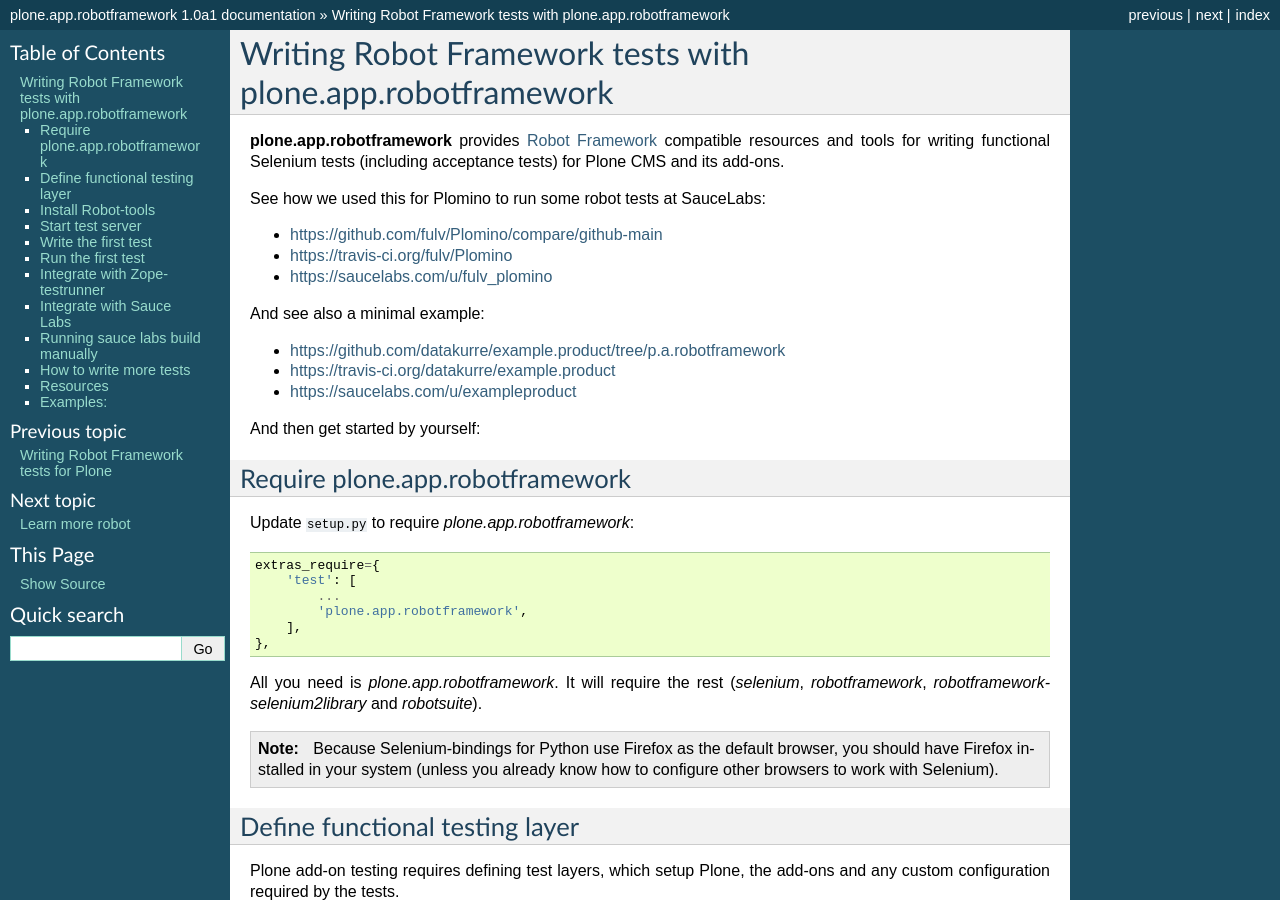
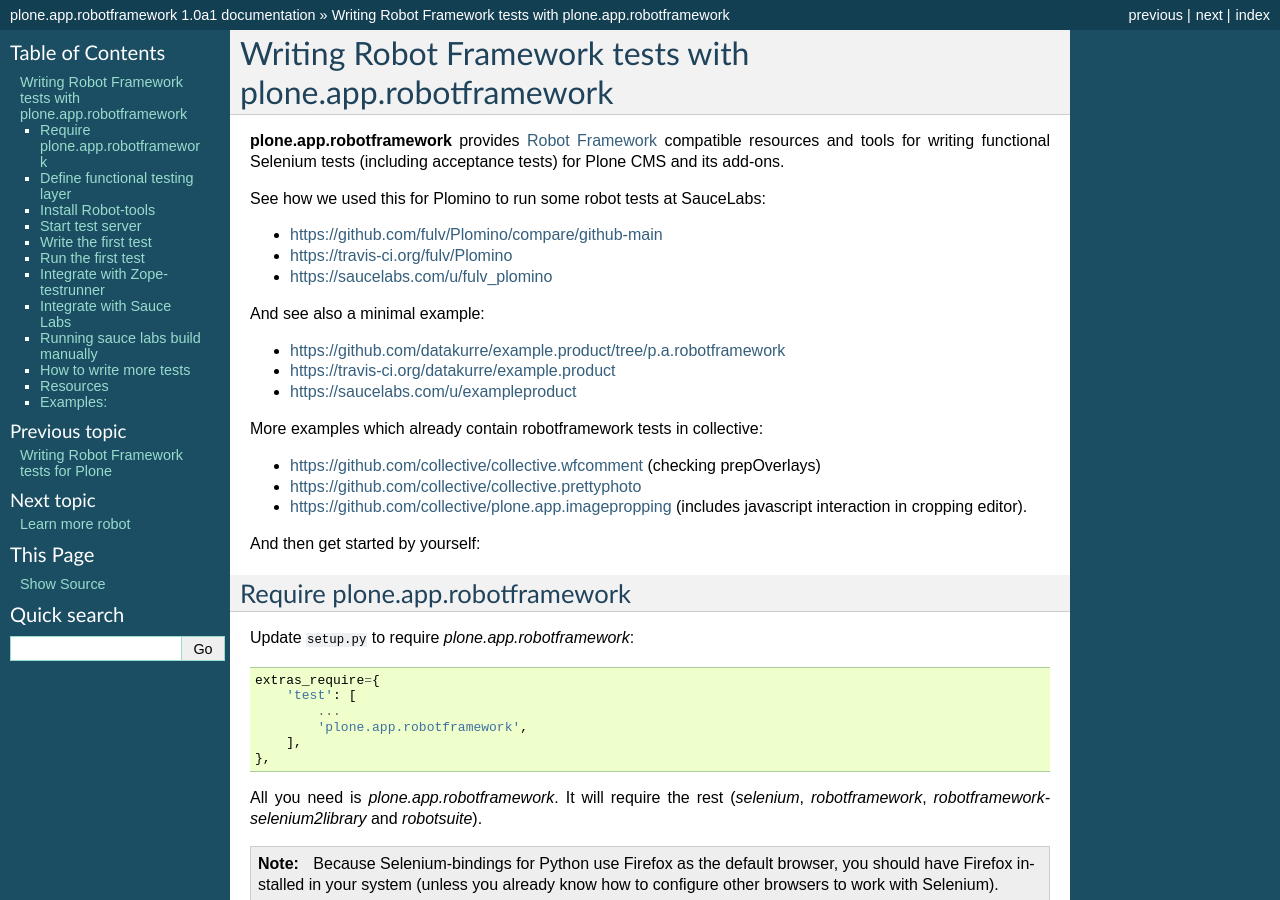
Before and after one commit to plone/plone.app.robotframework, a Sphinx documentation site: the page built from docs/source/happy.rst, in a window 1280 px wide and 900 px high. Built offline with Sphinx 7.4.7, drawn with Linux system fonts in a browser that asks for light colours.

Commit message:
Add some more examples from collective
Note: collective.wfcomment is using p.a.robotframework, other examples are just using robot testing but will help users to start.

```diff
--- a/docs/source/happy.rst
+++ b/docs/source/happy.rst
@@ -17,6 +17,14 @@
 - https://github.com/datakurre/example.product/tree/p.a.robotframework
 - https://travis-ci.org/datakurre/example.product
 - https://saucelabs.com/u/exampleproduct
+
+More examples which already contain robotframework tests in collective:
+
+- https://github.com/collective/collective.wfcomment  (checking prepOverlays)
+- https://github.com/collective/collective.prettyphoto
+- https://github.com/collective/plone.app.imagepropping  (includes
+  javascript interaction in cropping editor).
+
 
 And then get started by yourself:
 
```
